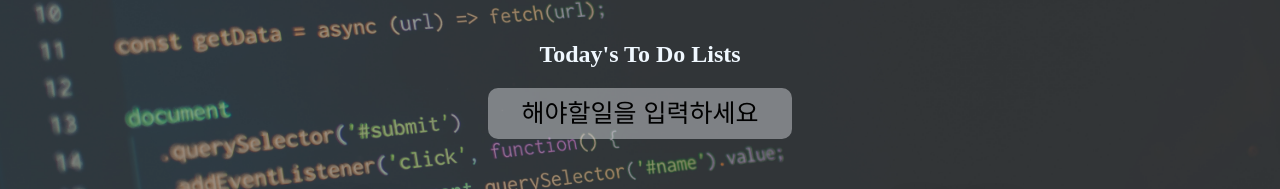
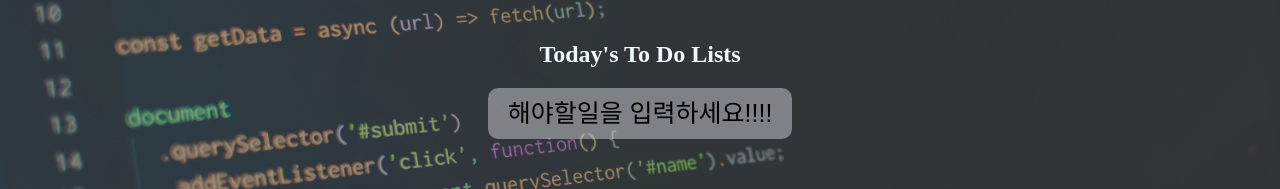
Before and after one commit to yuseon-og/vanilaJS, a plain HTML site: page index.html in a window 1280 px wide. Shown: the part 340-529 px from the top of the page. Drawn offline with Linux system fonts and the light colour scheme.

Commit message:
test last

```diff
--- a/index.html
+++ b/index.html
@@ -40,7 +40,7 @@
  <div class="item">
  <form class="js-form">
 
-    <input id="name"type= 'text' placeholder="해야할일을 입력하세요"></input>
+    <input id="name"type= 'text' placeholder="해야할일을 입력하세요!!!!"></input>
 </form>
 </div>
 
```
